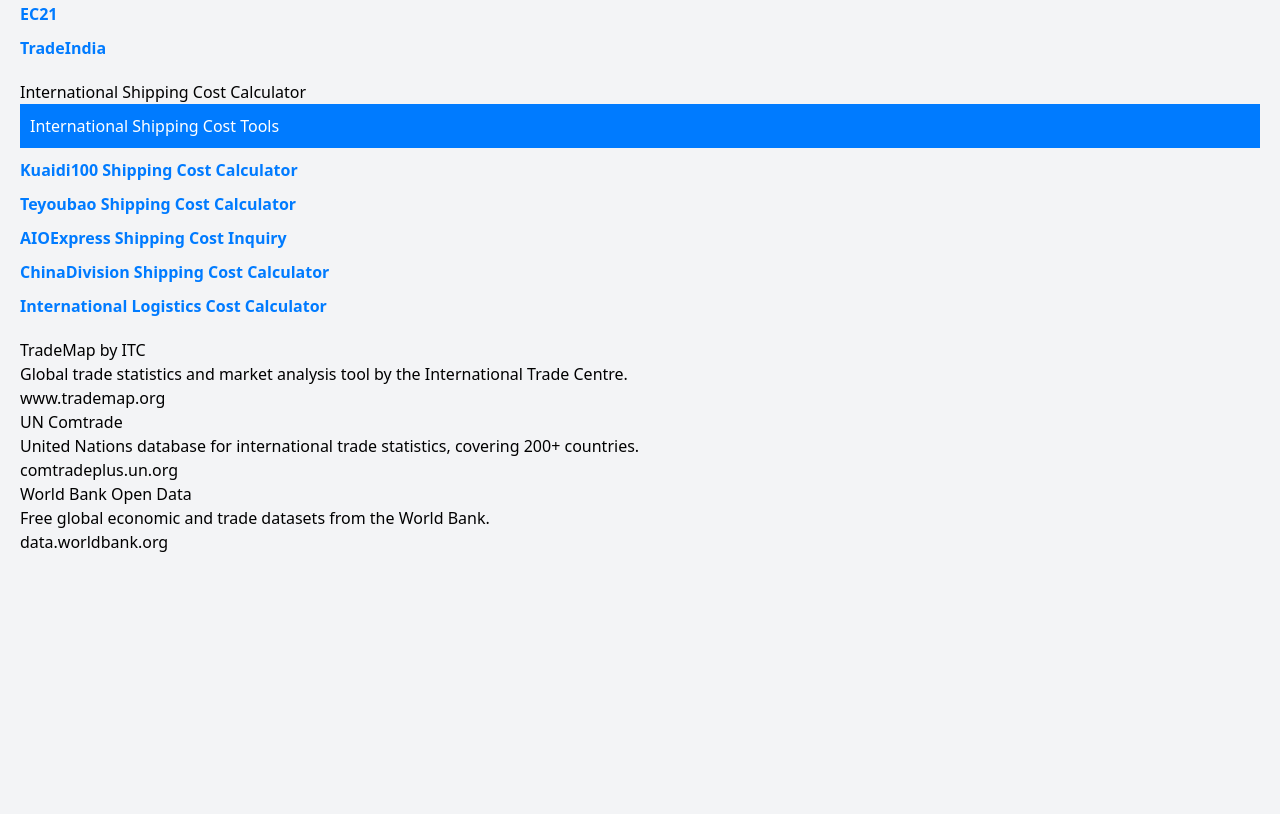
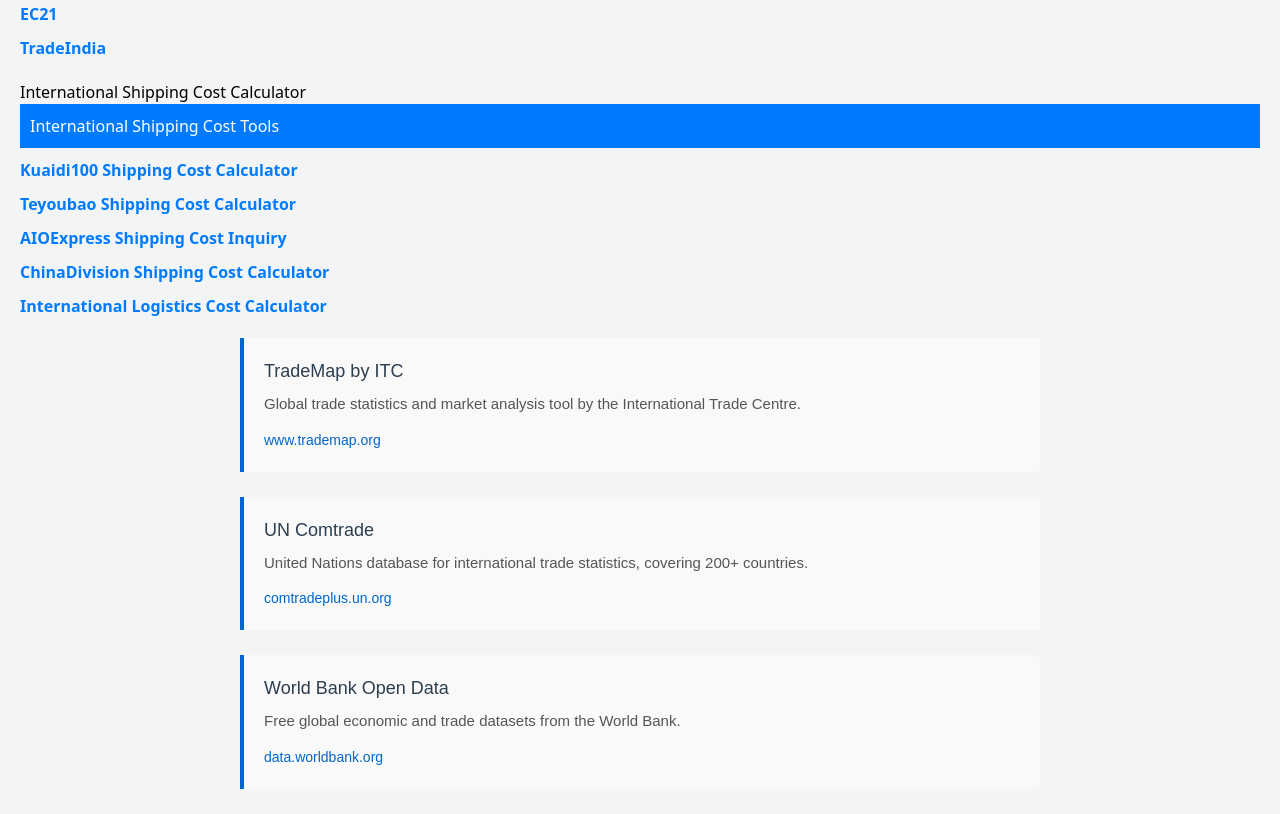
Before and after one commit to liyuan210/tradmap, a plain HTML site: page index.html in a window 1280 px wide. Shown: the part 1388-2202 px from the top of the page. Before the commit the page ends 1962 px from the top, so only its background shows below. Drawn offline with nearby package versions, Linux system fonts and the light colour scheme.

Commit message:
Update index.html

```diff
--- a/index.html
+++ b/index.html
@@ -236,4 +236,37 @@ gtag('js', new Date());
         <p>Free global economic and trade datasets from the World Bank.</p>
         <a href="https://data.worldbank.org" target="_blank" rel="noopener">data.worldbank.org</a>
     </div>
-</div>
+</div><style>
+    .trade-resources {
+        font-family: 'Arial', sans-serif;
+        max-width: 800px;
+        margin: 20px auto;
+        line-height: 1.5;
+    }
+    .resource {
+        margin-bottom: 25px;
+        padding: 20px;
+        background: #f9f9f9;
+        border-left: 4px solid #0066cc;
+        border-radius: 0 4px 4px 0;
+    }
+    .resource h3 {
+        margin: 0 0 8px 0;
+        color: #2c3e50;
+        font-size: 18px;
+    }
+    .resource p {
+        margin: 0 0 12px 0;
+        color: #555;
+        font-size: 15px;
+    }
+    .resource a {
+        color: #0066cc;
+        text-decoration: none;
+        font-size: 14px;
+        word-break: break-all;
+    }
+    .resource a:hover {
+        text-decoration: underline;
+    }
+</style>
```
